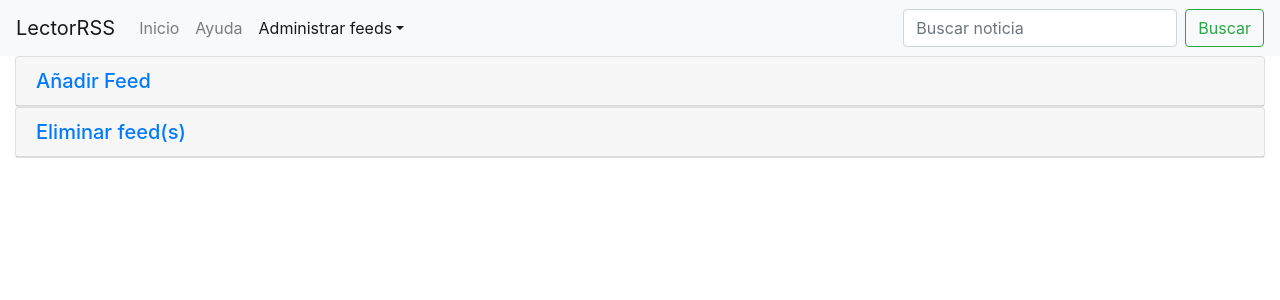
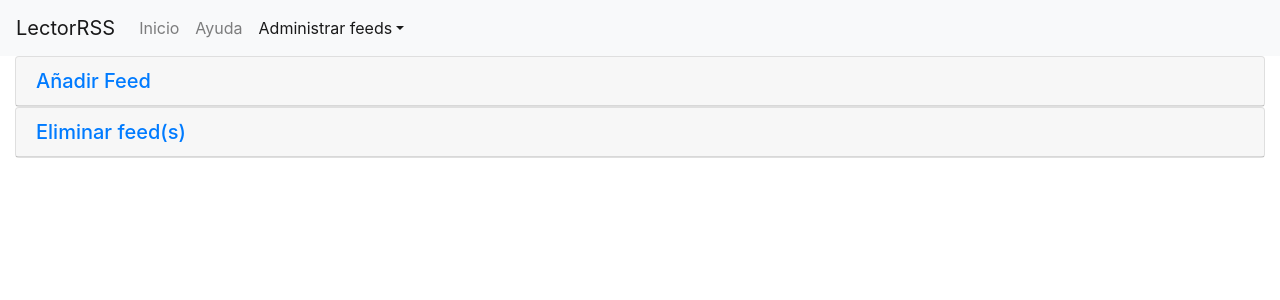
Before and after one commit to leningael/proyecto-oaw, a PHP site: page /administrarFeeds.php in a window 1280 px wide. Shown: the top 300 px of the page. Run offline with PHP 8.4, Linux system fonts and the light colour scheme; data that the repository does not hold is empty.

Commit message:
administrarFeeds corregido

```diff
--- a/administrarFeeds.php
+++ b/administrarFeeds.php
@@ -34,15 +34,11 @@
                 <li class="nav-item dropdown active">
                     <a class="nav-link dropdown-toggle" href="#" id="dropdownId" data-toggle="dropdown" aria-haspopup="true" aria-expanded="false">Administrar feeds</a>
                     <div class="dropdown-menu" aria-labelledby="dropdownId">
-                        <a class="dropdown-item" href="#">Agregar feeds</a>
+                        <a class="dropdown-item">Agregar feeds</a>
                         <a class="dropdown-item" href="#">Eliminar feeds</a>
                     </div>
                 </li>
             </ul>
-            <form class="form-inline my-2 my-lg-0">
-                <input class="form-control mr-sm-2" type="text" placeholder="Buscar noticia">
-                <button class="btn btn-outline-success my-2 my-sm-0" type="submit">Buscar</button>
-            </form>
         </div>
     </nav>
 
@@ -71,7 +67,7 @@
                                 <label for="categoriaFeed">Categoria:</label><br>
                                 <input type="text" class="form-control col-12" name="categoriaFeed" id="categoria" aria-describedby="categoriaFeed" placeholder="">
                             </div>
-                            <button type="submit" class="btn btn-primary w-25 mt-3">OK</button>
+                            <button type="submit" class="btn btn-primary w-25 mt-3" >OK</button>
                         </form>
                     </div>
                 </div>
--- a/scripts/guardarFeed.php
+++ b/scripts/guardarFeed.php
@@ -17,4 +17,5 @@
     $sentenciaSQL->execute();
     $feed = $sentenciaSQL->fetch(PDO::FETCH_LAZY);
     guardarNoticias($feed['id'], generarFeed($urlFeed));
+    header("Location: ../index.php");
 ?>
```
